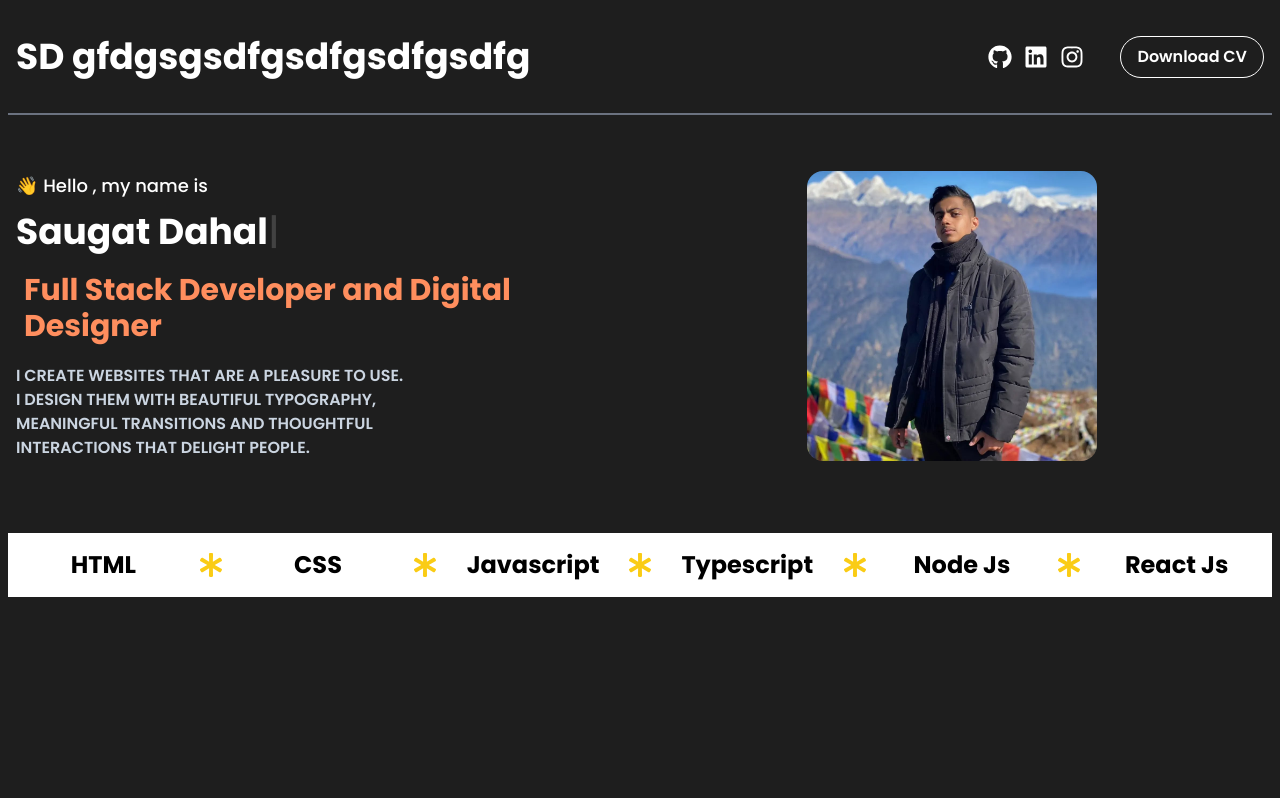
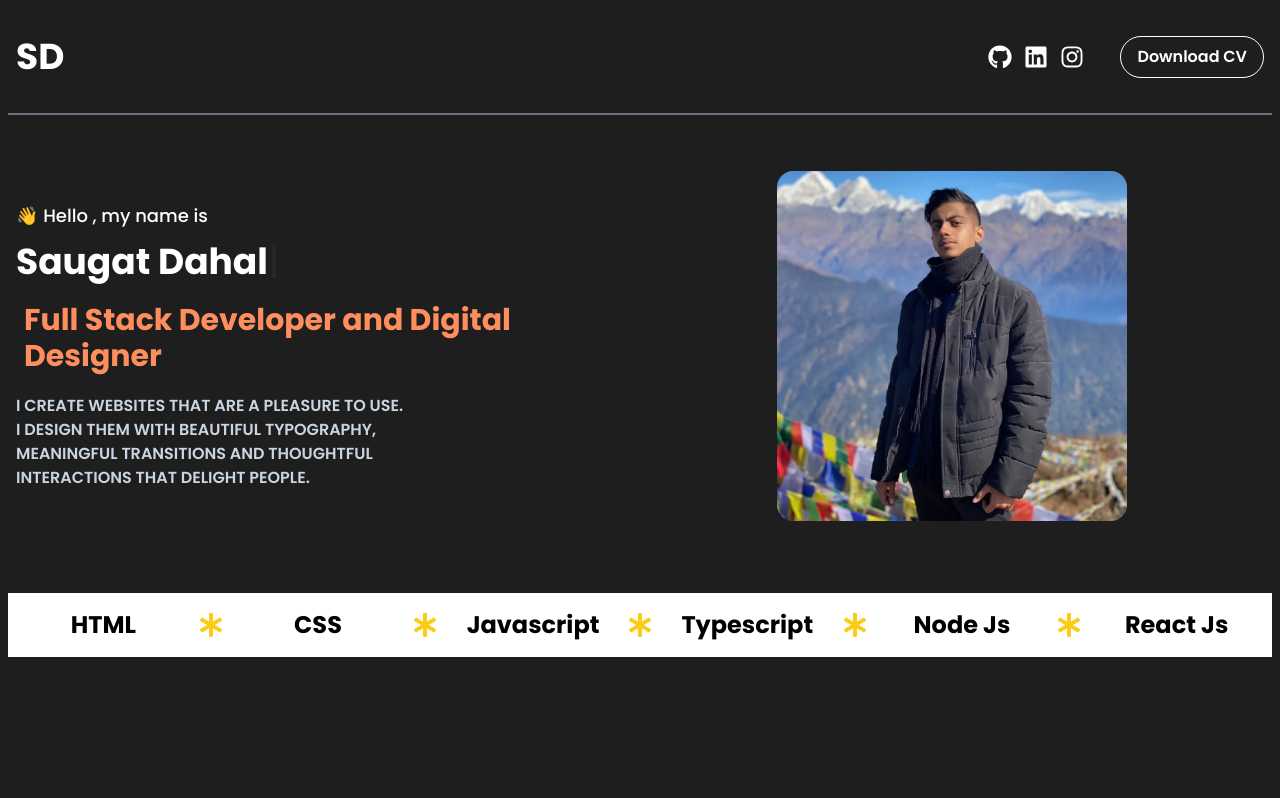
Before and after one commit to saugat030/saugat-portfolio, a React (Vite) app: page / in a window 1280 px wide. Shown: the top 798 px of the page. Built offline with nearby package versions, Linux system fonts and the light colour scheme.

Commit message:
update overflowing images

```diff
--- a/src/Components/Landing.tsx
+++ b/src/Components/Landing.tsx
@@ -36,7 +36,7 @@ const Landing = () => {
         <img
           src="me2.jpg"
           alt="Photo"
-          className="h-72 xl:h-[290px] 2xl:h-auto rounded-2xl"
+          className="h-72 xl:h-[350px] 2xl:h-[620px] rounded-2xl"
         />
       </motion.figure>
     </section>
--- a/src/Components/NavBar.tsx
+++ b/src/Components/NavBar.tsx
@@ -4,7 +4,7 @@ const NavBar = () => {
   return (
     <header className="h-[115px] flex items-center container mx-auto justify-between border-b-2 border-gray-500 text-white px-2">
       <h1 className="lg:text-4xl text-3xl font-bold cursor-default relative after:absolute after:w-full after:h-[4px] after:bg-white after:-bottom-1 after:left-0 after:scale-x-0 after:origin-right after:transition-transform after:duration-500 hover:after:scale-x-100 hover:after:origin-left">
-        SD gfdgsgsdfgsdfgsdfgsdfg
+        SD
       </h1>
       <div className="flex lg:gap-[36px] gap-3 items-center">
         <div className="flex lg:gap-3 gap-2">
--- a/src/Components/ProjectCard.tsx
+++ b/src/Components/ProjectCard.tsx
@@ -8,7 +8,7 @@ type projectCard = {
 };
 const ProjectCard = (props: projectCard) => {
   return (
-    <figure className="rounded-2xl hover:w-[500px] group hover:h-[600px] overflow-hidden h-[260px] transform duration-700 border border-gray-600">
+    <figure className="rounded-2xl 2xl:hover:w-[500px] xl:hover:w-[450px] group hover:h-[600px] overflow-hidden h-[260px] transform duration-700 border border-gray-600">
       <div className="h-full absolute w-full hidden group-hover:flex flex-col justify-evenly items-center z-10 p-2">
         <h1 className="font-semibold text-3xl text-yellow-600 hover:underline">
           <a href="">{props.project_name}</a>
```
